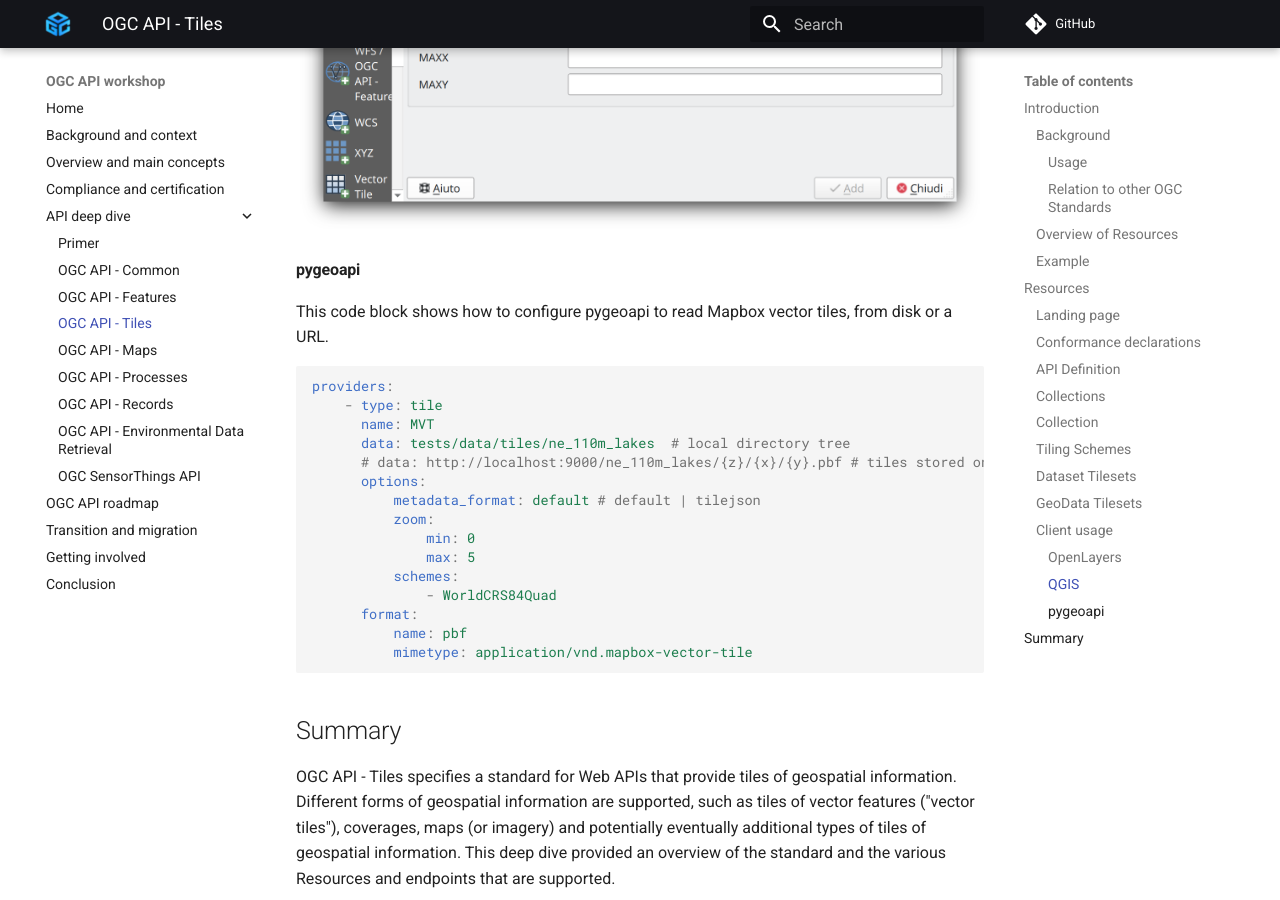
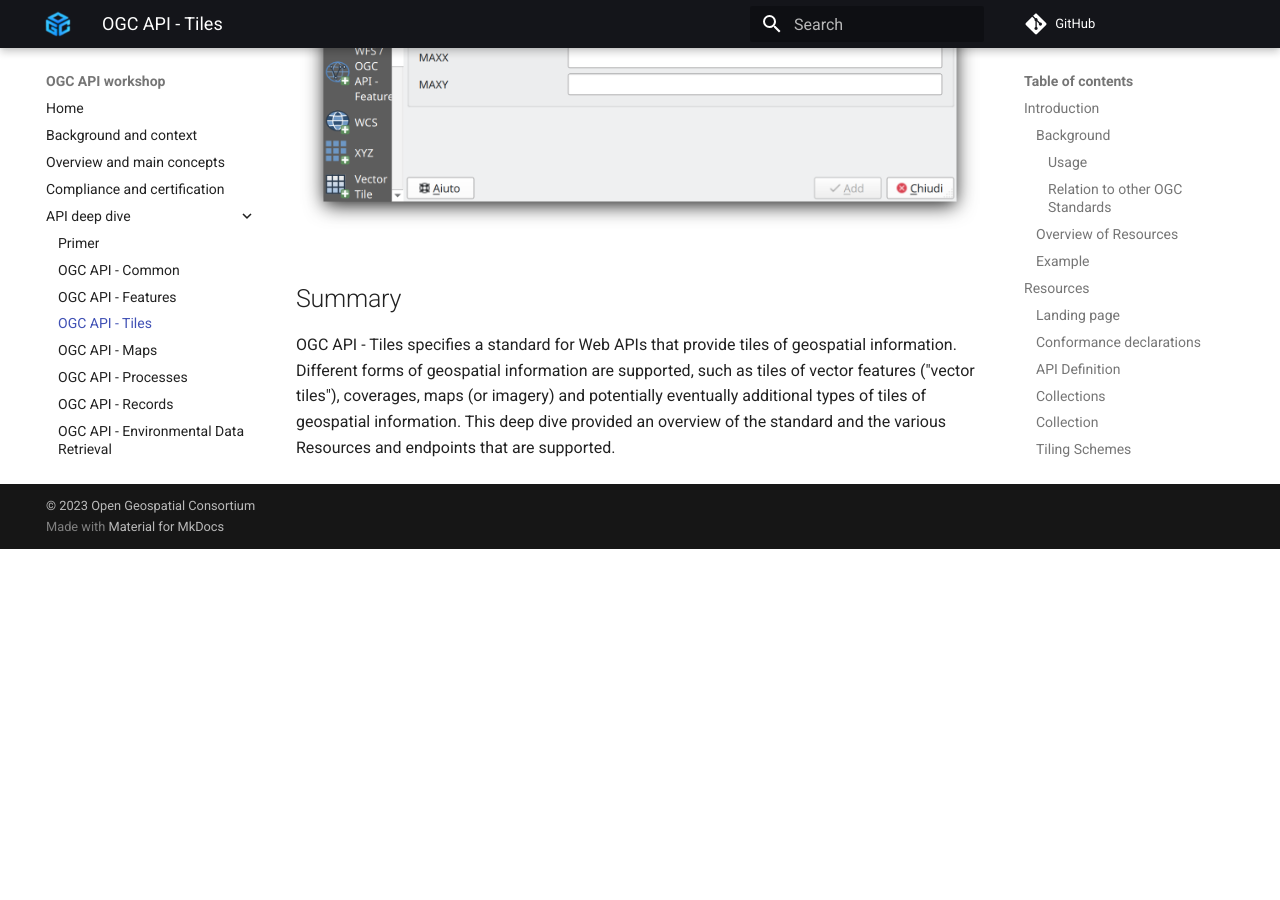
Before and after one commit to opengeospatial/ogcapi-workshop, an MkDocs documentation site: the page built from workshop/content/docs/api-deep-dive/tiles.md, in a window 1280 px wide and 900 px high, scrolled down 14729 px. Built offline with MkDocs 1.6.1 and Material for MkDocs 9.7.7, drawn with Linux system fonts in a browser that asks for light colours; comment, search, counter and statistics services are not loaded; after the commit the page ends 15278 px from its top, so only the background shows below that.

Commit message:
removed pygeoapi text blocks

````diff
--- a/workshop/content/docs/api-deep-dive/tiles.md
+++ b/workshop/content/docs/api-deep-dive/tiles.md
@@ -614,27 +614,6 @@ Recent Verion of QGIS supports adding OGC API - Tiles under adding `new raster d
 
 ![qgis_tiles](../assets/images/qgis_tiles.png){width="100.0%"}
 
-#### pygeoapi
-
-This code block shows how to configure pygeoapi to read Mapbox vector tiles, from disk or a URL.
-
-```yaml
-providers:
-    - type: tile
-      name: MVT
-      data: tests/data/tiles/ne_110m_lakes  # local directory tree
-      # data: http://localhost:9000/ne_110m_lakes/{z}/{x}/{y}.pbf # tiles stored on a MinIO bucket
-      options:
-          metadata_format: default # default | tilejson
-          zoom:
-              min: 0
-              max: 5
-          schemes:
-              - WorldCRS84Quad
-      format:
-          name: pbf
-          mimetype: application/vnd.mapbox-vector-tile
-```
 
 ## Summary
 
````
Also changed, not shown: workshop/content/docs/api-deep-dive/features.md (+1 -16 lines).
